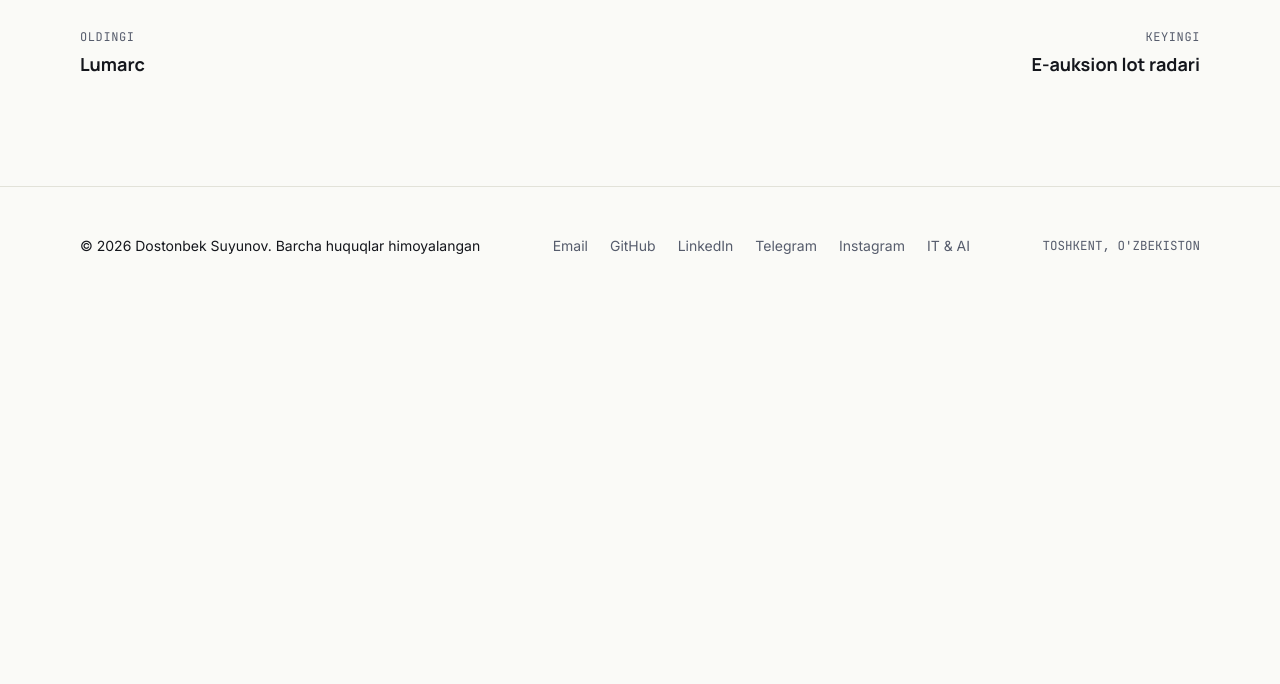
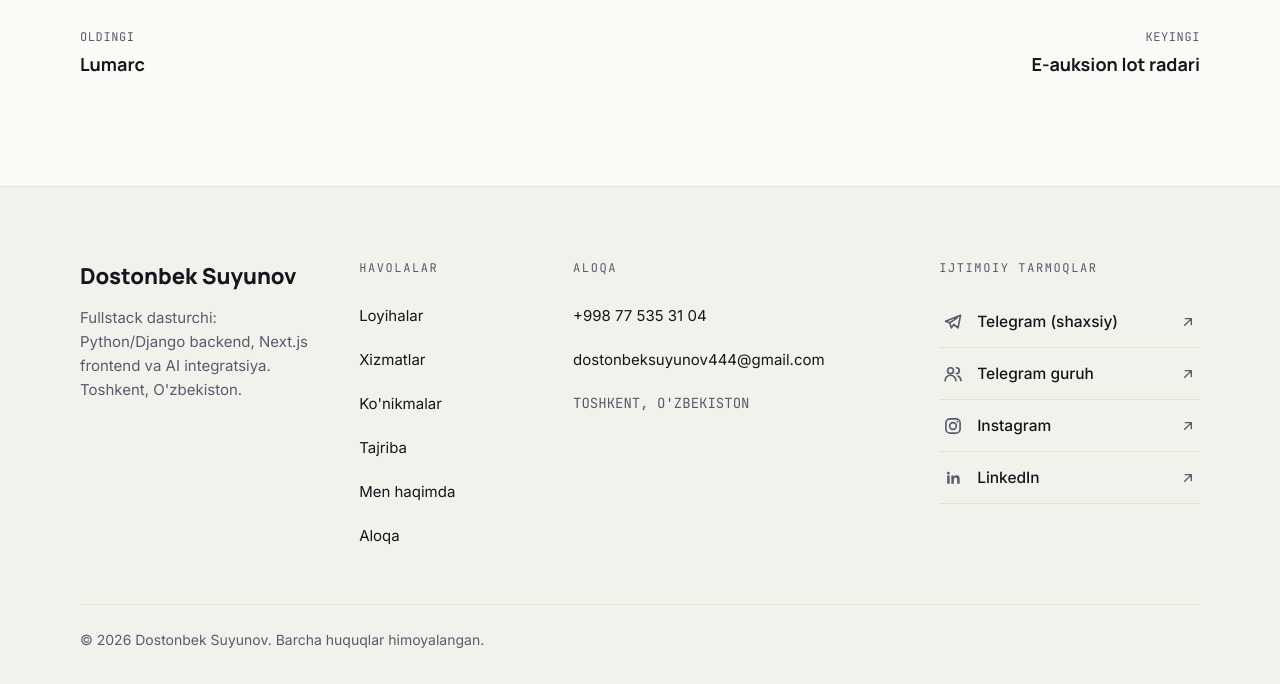
Before and after one commit to dostonbeksuyunov/About_myself_portfolio, a Django app: page /projects/lumarcos/ in a window 1280 px wide. Shown: the part 2235-2919 px from the top of the page. Before the commit the page ends 2489 px from the top, so only its background shows below. Run offline with Django 5.2, Linux system fonts and the light colour scheme; data comes from the database, SQL or seed files in the repository.

Commit message:
Footer Lumarc uslubidagi 4 ustunga o'tkazildi, aloqa alohida CTA bloki bo'ldi
- CTA: telefon, Telegram (shaxsiy), Instagram, email
- Footer: brend, havolalar, aloqa, ijtimoiy tarmoqlar (Telegram shaxsiy/guruh, Instagram, LinkedIn)
- GitHub va Resume 'Men haqimda' bo'limiga ko'chirildi

Co-Authored-By: Claude Sonnet 5.5 <noreply@anthropic.com>

```diff
--- a/core/content.py
+++ b/core/content.py
@@ -241,6 +241,21 @@ _STRINGS = {
     ),
     'contact_phone': ('Telefon', 'Телефон', 'Phone'),
     'contact_resume': ('Resume', 'Резюме', 'Résumé'),
+    'footer_about': (
+        "Fullstack dasturchi: Python/Django backend, Next.js frontend va AI integratsiya. Toshkent, O'zbekiston.",
+        "Fullstack-разработчик: backend на Python/Django, frontend на Next.js и AI-интеграция. Ташкент, Узбекистан.",
+        "Fullstack developer: Python/Django backends, Next.js frontends and AI integration. Tashkent, Uzbekistan.",
+    ),
+    'footer_links': ('Havolalar', 'Ссылки', 'Links'),
+    'footer_contact': ('Aloqa', 'Контакты', 'Contact'),
+    'footer_social': ('Ijtimoiy tarmoqlar', 'Соцсети', 'Social'),
+    'footer_personal': ('Telegram (shaxsiy)', 'Telegram (личный)', 'Telegram (personal)'),
+    'footer_group': ('Telegram guruh', 'Telegram-группа', 'Telegram group'),
+    'about_links_title': ('Resume va kod', 'Резюме и код', 'Résumé & code'),
+    'cta_label_phone': ('Qo\'ng\'iroq qiling', 'Позвоните', 'Call me'),
+    'cta_label_telegram': ('Telegramda yozing', 'Напишите в Telegram', 'Message on Telegram'),
+    'cta_label_instagram': ('Instagram', 'Instagram', 'Instagram'),
+    'cta_label_email': ('Email yuboring', 'Напишите на email', 'Send an email'),
     'present': ('hozirgacha', 'по настоящее время', 'present'),
     'lightbox_close': ('Yopish', 'Закрыть', 'Close'),
     'lightbox_prev': ('Oldingi rasm', 'Предыдущее фото', 'Previous image'),
--- a/core/static/core/css/style.css
+++ b/core/static/core/css/style.css
@@ -319,39 +319,64 @@ h1, h2, h3 { font-family: var(--font-display); line-height: 1.15; letter-spacing
 /* ===== Aloqa ===== */
 .contact-headline { font-size: clamp(30px, 5vw, 50px); font-weight: 800; margin-bottom: 18px; }
 .contact-headline em { font-style: normal; color: var(--accent); }
-.link-list {
-  list-style: none; max-width: 720px; margin: 0 auto; text-align: left;
-  display: grid; grid-template-columns: minmax(0, 1fr);
+/* ===== Aloqa: CTA paneli ===== */
+.cta-section { padding: 88px 0; }
+.cta-panel {
+  text-align: center; padding: clamp(32px, 6vw, 72px) clamp(20px, 5vw, 56px);
+  background: var(--accent); color: var(--accent-contrast); border-radius: 28px;
+  box-shadow: var(--shadow);
 }
+.cta-panel .route { color: inherit; opacity: .85; margin-bottom: 14px; }
+.cta-panel .route::before { background: currentColor; }
+.cta-panel .contact-headline { margin-bottom: 14px; }
+.cta-panel .contact-headline em { color: inherit; font-style: italic; text-decoration: underline; text-decoration-thickness: 3px; text-underline-offset: 8px; }
+.cta-desc { max-width: 560px; margin: 0 auto 34px; font-size: 17px; opacity: .9; }
+.cta-grid { list-style: none; display: grid; grid-template-columns: repeat(2, minmax(0, 1fr)); gap: 14px; text-align: left; max-width: 780px; margin: 0 auto; }
+.cta-item {
+  display: flex; align-items: center; gap: 14px; min-height: 76px; height: 100%; padding: 16px 18px;
+  border-radius: var(--radius); color: inherit;
+  background: color-mix(in srgb, var(--accent-contrast) 12%, transparent);
+  border: 1px solid color-mix(in srgb, var(--accent-contrast) 28%, transparent);
+  transition: transform .25s ease, background-color .25s ease;
+}
+.cta-item:hover, .cta-item:focus-visible { transform: translateY(-3px); background: color-mix(in srgb, var(--accent-contrast) 22%, transparent); }
+.cta-item:focus-visible { outline-color: var(--accent-contrast); }
+.cta-item .icon { width: 26px; height: 26px; }
+.cta-item-text { display: flex; flex-direction: column; min-width: 0; }
+.cta-item-text small { font-size: 12.5px; opacity: .8; }
+.cta-item-text strong { font-size: 15px; font-weight: 600; overflow-wrap: anywhere; }
+
+/* ===== Men haqimda: Resume va GitHub ===== */
+.about-links { margin-top: 26px; }
+.about-links-row { display: flex; flex-wrap: wrap; gap: 12px; }
+
+/* ===== Footer (4 ustun) ===== */
+.footer { padding: 72px 0 32px; border-top: 1px solid var(--border); background: var(--surface); }
+.footer-grid { display: grid; grid-template-columns: 1.1fr .8fr 1.5fr 1.2fr; gap: 40px; }
+.footer-logo { font-family: var(--font-display); font-weight: 800; font-size: 22px; margin-bottom: 12px; }
+.footer-about { color: var(--text-muted); font-size: 15px; max-width: 320px; }
+.footer-title { font-family: var(--font-mono); font-size: 12px; letter-spacing: 1.6px; text-transform: uppercase; color: var(--text-muted); margin-bottom: 18px; }
+.footer-plain { list-style: none; display: grid; gap: 4px; }
+.footer-plain a { display: inline-block; padding: 8px 0; font-size: 15px; transition: color .2s; overflow-wrap: break-word; }
+.footer-plain a:hover, .footer-plain a:focus-visible { color: var(--accent); }
+.footer-location { padding: 8px 0; font-size: 14px; color: var(--text-muted); font-family: var(--font-mono); }
+.footer-social { list-style: none; }
+.footer .link-row { min-height: 52px; padding: 12px 4px; font-size: 15.5px; font-weight: 500; }
+.footer .link-row-arrow { margin-left: auto; }
 .link-row {
-  position: relative; display: flex; align-items: center; gap: 14px; min-height: 64px; padding: 14px 4px;
-  border-bottom: 1px solid var(--border); font-size: 17px; font-weight: 600; cursor: pointer;
-  transition: color .2s ease, padding .25s ease;
+  position: relative; display: flex; align-items: center; gap: 14px; border-bottom: 1px solid var(--border);
+  cursor: pointer; transition: color .2s ease, padding .25s ease;
 }
-.link-row::after {
-  content: ''; position: absolute; left: 0; bottom: -1px; height: 2px; width: 0; background: var(--accent);
-  transition: width .3s ease;
-}
-.link-row-icon { width: 22px; height: 22px; color: var(--text-muted); transition: color .2s; }
-.link-row-name { flex: 0 0 auto; }
-.link-row-value { margin-left: auto; min-width: 0; overflow: hidden; text-overflow: ellipsis; white-space: nowrap;
-  font-size: 14px; font-weight: 400; color: var(--text-muted); font-family: var(--font-mono); transition: color .2s; }
-.link-row-arrow { width: 18px; height: 18px; color: var(--text-muted); transition: transform .25s ease, color .2s; }
+.link-row::after { content: ''; position: absolute; left: 0; bottom: -1px; height: 2px; width: 0; background: var(--accent); transition: width .3s ease; }
+.link-row-icon { width: 20px; height: 20px; color: var(--text-muted); transition: color .2s; }
+.link-row-arrow { width: 16px; height: 16px; color: var(--text-muted); transition: transform .25s ease, color .2s; }
 .link-row:hover, .link-row:focus-visible { color: var(--accent); padding-left: 10px; }
 .link-row:hover::after, .link-row:focus-visible::after { width: 100%; }
 .link-row:hover .link-row-icon, .link-row:hover .link-row-arrow,
 .link-row:focus-visible .link-row-icon, .link-row:focus-visible .link-row-arrow { color: var(--accent); }
-.link-row:hover .link-row-value, .link-row:focus-visible .link-row-value { color: var(--text); }
 .link-row:hover .link-row-arrow, .link-row:focus-visible .link-row-arrow { transform: translate(3px, -3px); }
 .link-row:focus-visible { outline-offset: -2px; }
-
-/* ===== Footer ===== */
-.footer { padding: 40px 0; border-top: 1px solid var(--border); font-size: 14px; }
-.footer-inner { display: flex; align-items: center; justify-content: space-between; flex-wrap: wrap; gap: 18px; }
-.footer-links { display: flex; flex-wrap: wrap; gap: 6px 22px; }
-.footer-links a { color: var(--text-muted); padding: 8px 0; transition: color .2s; }
-.footer-links a:hover { color: var(--accent); text-decoration: underline; text-underline-offset: 4px; }
-.footer-location { color: var(--text-muted); font-family: var(--font-mono); font-size: 12.5px; }
+.footer-bottom { margin-top: 48px; padding-top: 24px; border-top: 1px solid var(--border); color: var(--text-muted); font-size: 14px; }
 
 /* ===== Loyihalar ro'yxati ===== */
 .page-head { padding-top: 56px; border-top: 0; }
@@ -433,6 +458,7 @@ h1, h2, h3 { font-family: var(--font-display); line-height: 1.15; letter-spacing
 
 /* ===== Moslashuvchanlik ===== */
 @media (max-width: 960px) {
+  .footer-grid { grid-template-columns: 1fr 1fr; gap: 36px 32px; }
   .hero-grid { grid-template-columns: 1fr; }
   .hero-card { max-width: 520px; }
   .case-grid { grid-template-columns: 1fr; gap: 28px; }
@@ -464,12 +490,14 @@ h1, h2, h3 { font-family: var(--font-display); line-height: 1.15; letter-spacing
   .filter-label { width: 100%; }
 }
 @media (max-width: 560px) {
+  .cta-grid { grid-template-columns: minmax(0, 1fr); }
+  .footer-grid { grid-template-columns: minmax(0, 1fr); }
+  .cta-section { padding: 56px 0; }
   .nav-inner { gap: 6px; }
   .nav-right { gap: 4px; }
   .lang-switch a { min-width: 30px; font-size: 11px; }
   .hire-menu summary { padding-inline: 12px; }
   .hero { padding-top: 40px; }
-  .link-row-value { font-size: 12.5px; }
   .case-nav a { max-width: 48%; }
   .lightbox[open] { padding: 12px; gap: 4px; }
   .lightbox img { max-width: 78vw; }
--- a/core/templates/core/base.html
+++ b/core/templates/core/base.html
@@ -100,17 +100,42 @@
 </main>
 
 <footer class="footer">
-  <div class="container footer-inner">
-    <p class="footer-copy">© 2026 {{ t.name_first }} {{ t.name_last }}. {{ t.footer_rights }}</p>
-    <div class="footer-links">
-      <a href="https://mail.google.com/mail/?view=cm&amp;fs=1&amp;to={{ contact.email }}" target="_blank" rel="noopener noreferrer">Email</a>
-      <a href="{{ contact.github }}" target="_blank" rel="noopener noreferrer">GitHub</a>
-      <a href="{{ contact.linkedin }}" target="_blank" rel="noopener noreferrer">LinkedIn</a>
-      <a href="{{ contact.telegram }}" target="_blank" rel="noopener noreferrer">Telegram</a>
-      <a href="{{ contact.instagram }}" target="_blank" rel="noopener noreferrer">Instagram</a>
-      <a href="{{ contact.group }}" target="_blank" rel="noopener noreferrer">IT &amp; AI</a>
+  <div class="container">
+    <div class="footer-grid">
+      <div class="footer-brand">
+        <p class="footer-logo">{{ t.name_first }} {{ t.name_last }}</p>
+        <p class="footer-about">{{ t.footer_about }}</p>
+      </div>
+      <nav class="footer-col" aria-label="{{ t.footer_links }}">
+        <p class="footer-title">{{ t.footer_links }}</p>
+        <ul class="footer-plain">
+          <li><a href="{% url 'project_list' %}">{{ t.nav_projects }}</a></li>
+          <li><a href="{% url 'home' %}#services">{{ t.nav_services }}</a></li>
+          <li><a href="{% url 'home' %}#skills">{{ t.nav_skills }}</a></li>
+          <li><a href="{% url 'home' %}#experience">{{ t.nav_experience }}</a></li>
+          <li><a href="{% url 'home' %}#about">{{ t.nav_about }}</a></li>
+          <li><a href="{% url 'home' %}#contact">{{ t.nav_contact }}</a></li>
+        </ul>
+      </nav>
+      <div class="footer-col">
+        <p class="footer-title">{{ t.footer_contact }}</p>
+        <ul class="footer-plain">
+          <li><a href="tel:{{ contact.phone }}">{{ contact.phone_display }}</a></li>
+          <li><a href="https://mail.google.com/mail/?view=cm&amp;fs=1&amp;to={{ contact.email }}" target="_blank" rel="noopener noreferrer">{{ contact.email }}</a></li>
+          <li class="footer-location">{{ t.badge_location }}</li>
+        </ul>
+      </div>
+      <div class="footer-col">
+        <p class="footer-title">{{ t.footer_social }}</p>
+        <ul class="footer-social">
+          <li><a class="link-row" href="{{ contact.telegram }}" target="_blank" rel="noopener noreferrer"><svg class="icon link-row-icon" aria-hidden="true"><use href="#i-telegram"/></svg><span class="link-row-name">{{ t.footer_personal }}</span><svg class="icon link-row-arrow" aria-hidden="true"><use href="#i-external"/></svg></a></li>
+          <li><a class="link-row" href="{{ contact.group }}" target="_blank" rel="noopener noreferrer"><svg class="icon link-row-icon" aria-hidden="true"><use href="#i-users"/></svg><span class="link-row-name">{{ t.footer_group }}</span><svg class="icon link-row-arrow" aria-hidden="true"><use href="#i-external"/></svg></a></li>
+          <li><a class="link-row" href="{{ contact.instagram }}" target="_blank" rel="noopener noreferrer"><svg class="icon link-row-icon" aria-hidden="true"><use href="#i-instagram"/></svg><span class="link-row-name">Instagram</span><svg class="icon link-row-arrow" aria-hidden="true"><use href="#i-external"/></svg></a></li>
+          <li><a class="link-row" href="{{ contact.linkedin }}" target="_blank" rel="noopener noreferrer"><svg class="icon link-row-icon" aria-hidden="true"><use href="#i-linkedin"/></svg><span class="link-row-name">LinkedIn</span><svg class="icon link-row-arrow" aria-hidden="true"><use href="#i-external"/></svg></a></li>
+        </ul>
+      </div>
     </div>
-    <p class="footer-location">{{ t.badge_location }}</p>
+    <p class="footer-bottom">© 2026 {{ t.name_first }} {{ t.name_last }}. {{ t.footer_rights }}.</p>
   </div>
 </footer>
 
```
Also changed, not shown: CLAUDE.md (+1 -1 lines), core/templates/core/home.html (+32 -50 lines), core/tests.py (+58 -15 lines).
